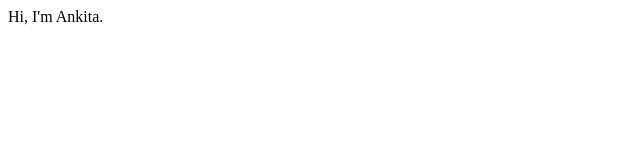
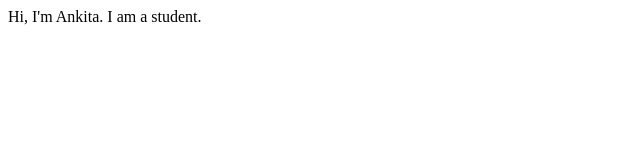
Before and after one commit to 60ankita/Ankitasharma.com, a plain HTML site: page index.html in a window 1280 px wide. Shown: the whole page, without its empty margins (0-640 px from the left). Drawn offline with Linux system fonts and the light colour scheme.

Commit message:
docs : added student details

```diff
--- a/index.html
+++ b/index.html
@@ -7,6 +7,6 @@
     <title>Ankita-Site</title>
 </head>
 <body>
-    Hi, I'm Ankita.
+    Hi, I'm Ankita. I am a student.
 </body>
 </html>
```
